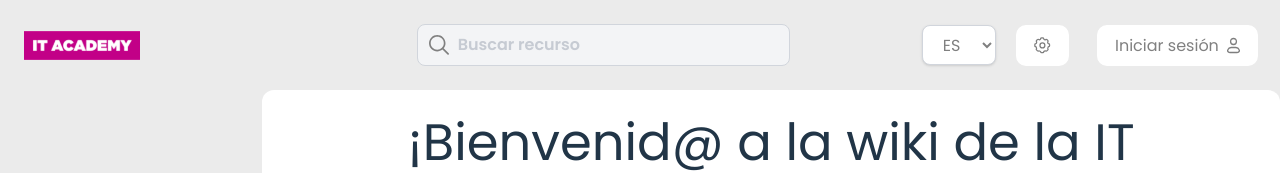
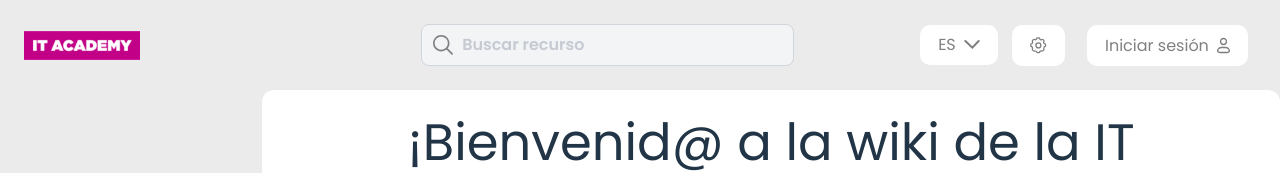
Before and after one commit to codingjordi/ita-wiki-frontend, a React (Vite) app: page / in a window 1280 px wide. Shown: the top 173 px of the page. Built offline with nearby package versions, Linux system fonts and the light colour scheme; no server answers.

Commit message:
feat: mejorar selección de idioma en el header
Se reemplazó el <select> por un botón personalizado con estilo unificado utilizando ButtonComponent.
Se añadió un menú desplegable con animación y estilo consistente, permitiendo elegir entre idiomas ES y EN.

```diff
--- a/src/components/Layout/HeaderComponent.tsx
+++ b/src/components/Layout/HeaderComponent.tsx
@@ -31,6 +31,8 @@ const HeaderComponent = () => {
   const [isLoading, setIsLoading] = useState(false);
   const [showDropdown, setShowDropdown] = useState(false);
   const [showConfirmLogout, setShowConfirmLogout] = useState(false);
+  const [selectedLang, setSelectedLang] = useState<"ES" | "EN">("ES");
+  const [showLangDropdown, setShowLangDropdown] = useState(false);
 
   const dropdownRef = useRef<HTMLDivElement>(null);
 
@@ -96,7 +98,7 @@ const HeaderComponent = () => {
       <Link to="/">
         <img src={logoItAcademy} alt="logo" width={"116px"} />
       </Link>
-      <div className="flex items-center gap-3">
+      <div className="flex items-center gap-[6px]">
         <SearchComponent
           onSearch={handleSearch}
           disabled={isSearchDisabled}
@@ -111,15 +113,44 @@ const HeaderComponent = () => {
           />
         )}
 
-        {/* LANG SELECT */}
-        <div className="flex justify-center items-center">
-          <select
-            title="lang"
-            className="h-10 bg-white px-4 text-[#808080] rounded-lg border border-gray-300 shadow-sm focus:outline-none focus:ring-2 focus:ring-[#808080] focus:border-transparent"
+        {/* LANG SELECT DROPDOWN */}
+        <div className="relative">
+          <ButtonComponent
+            variant="custom"
+            className="inline-flex items-center justify-center h-10 px-4 text-[#808080] border-2 rounded-[10px] border-white bg-white hover:bg-[#dcdcdc] hover:border-[#808080] hover:scale-95 transition"
+            onClick={() => setShowLangDropdown((prev) => !prev)}
+            title="Idioma"
           >
-            <option>ES</option>
-            <option>EN</option>
-          </select>
+            <span className="mr-2">{selectedLang}</span>
+            <img
+              src={arrowDown}
+              alt="arrow"
+              className={`w-4 h-4 transition-transform ${showLangDropdown ? "rotate-180" : ""}`}
+            />
+          </ButtonComponent>
+
+          {showLangDropdown && (
+            <div className="absolute right-0 mt-1 w-[48px] bg-white border rounded-md shadow-lg z-50 py-1 text-center">
+              <button
+                onClick={() => {
+                  setSelectedLang("ES");
+                  setShowLangDropdown(false);
+                }}
+                className="py-1 text-sm text-[#4a4a4a] hover:bg-[#fcecec] transition w-full"
+              >
+                ES
+              </button>
+              <button
+                onClick={() => {
+                  setSelectedLang("EN");
+                  setShowLangDropdown(false);
+                }}
+                className="py-1 text-sm text-[#4a4a4a] hover:bg-[#fcecec] transition w-full"
+              >
+                EN
+              </button>
+            </div>
+          )}
         </div>
 
         <ButtonComponent icon={settingsIcon} variant="icon" />
@@ -130,7 +161,7 @@ const HeaderComponent = () => {
             <button
               onClick={() => setShowDropdown((prev) => !prev)}
               title={user.displayName || ""}
-              className="h-10 px-2 flex items-center gap-1 rounded-lg hover:bg-white border border-transparent hover:border-gray-300 transition"
+              className="h-10 px-[6px] flex items-center gap-1 rounded-lg hover:bg-white border border-transparent hover:border-gray-300 transition"
             >
               <img
                 src={user.photoURL}
@@ -147,28 +178,6 @@ const HeaderComponent = () => {
             {showDropdown && (
               <div className="absolute right-0 mt-2 bg-white border rounded-md shadow-lg z-50 px-2 py-2 flex flex-col gap-2">
                 <button
-                  title="Perfil"
-                  onClick={() => {
-                    navigate("/profile");
-                    setShowDropdown(false);
-                  }}
-                  className="w-10 h-10 flex items-center justify-center hover:bg-[#fcecec] transition rounded-md"
-                >
-                  <img src={userIcon} alt="perfil icon" className="w-5 h-5" />
-                </button>
-
-                <button
-                  title="Configuración"
-                  onClick={() => {
-                    navigate("/settings");
-                    setShowDropdown(false);
-                  }}
-                  className="w-10 h-10 flex items-center justify-center hover:bg-[#fcecec] transition rounded-md"
-                >
-                  <img src={settingsIcon} alt="settings icon" className="w-5 h-5" />
-                </button>
-
-                <button
                   title="Cerrar sesión"
                   onClick={() => {
                     setShowConfirmLogout(true);
@@ -182,7 +191,7 @@ const HeaderComponent = () => {
             )}
           </div>
         ) : (
-          <div className="mr-[-10px]">
+          <div>
             <ButtonComponent
               icon={userIcon}
               variant="icon"
@@ -203,7 +212,7 @@ const HeaderComponent = () => {
                 type="checkbox"
                 onChange={handleCheckboxChange}
                 checked={isChecked}
-              ></input>
+              />
               Acepto términos legales
             </label>
             {loginError && (
@@ -217,10 +226,7 @@ const HeaderComponent = () => {
 
         {/* MODAL LOGOUT CONFIRM */}
         {showConfirmLogout && (
-          <Modal
-            closeModal={() => setShowConfirmLogout(false)}
-            title="Confirmar salida"
-          >
+          <Modal closeModal={() => setShowConfirmLogout(false)} title="Confirmar salida">
             <p className="text-center my-4">
               ¿Estás segur@ que quieres cerrar sesión?
             </p>
```
